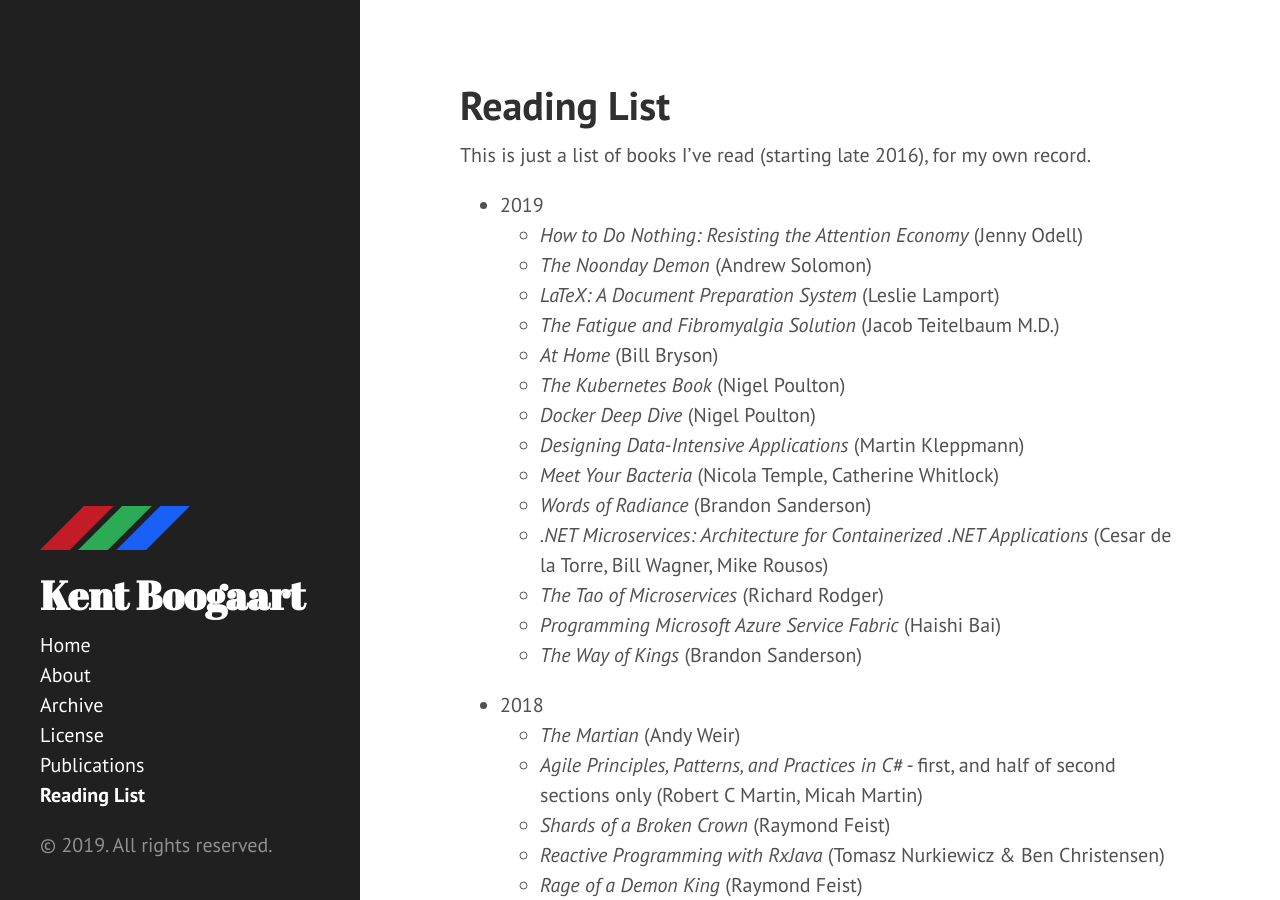
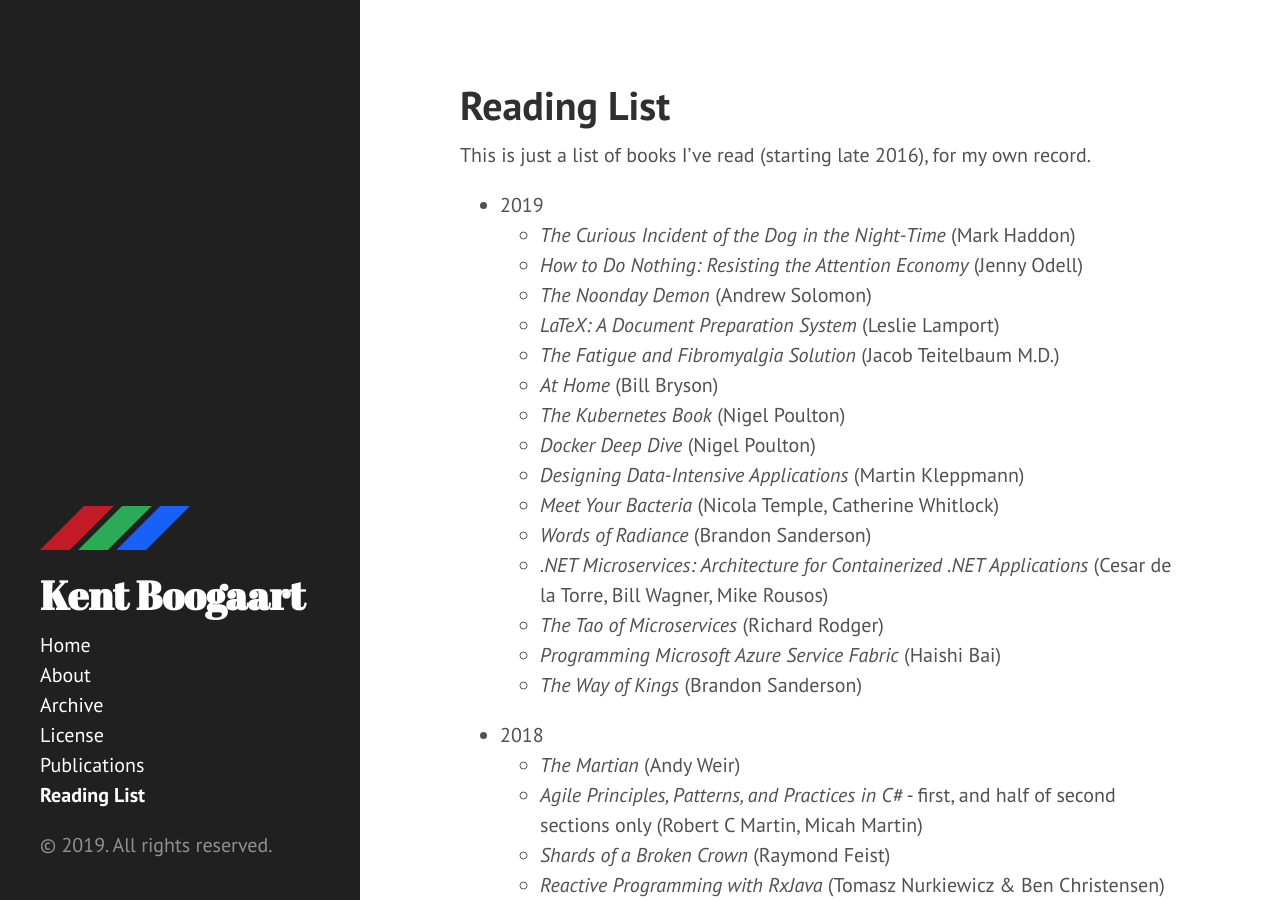
Before and after one commit to kentcb/kentcb.github.io, a Jekyll site: the page built from reading-list.md, in a window 1280 px wide and 900 px high. Built offline with Jekyll 4.4.1, drawn with Linux system fonts in a browser that asks for light colours; nearby versions of some CDN libraries.

Commit message:
Add The Curious Incident of the Dog in the Night-Time

```diff
--- a/reading-list.md
+++ b/reading-list.md
@@ -6,6 +6,7 @@
 This is just a list of books I've read (starting late 2016), for my own record.
 
 * 2019
+    * _The Curious Incident of the Dog in the Night-Time_ (Mark Haddon)
     * _How to Do Nothing: Resisting the Attention Economy_ (Jenny Odell)
     * _The Noonday Demon_ (Andrew Solomon)
     * _LaTeX: A Document Preparation System_ (Leslie Lamport)
```
